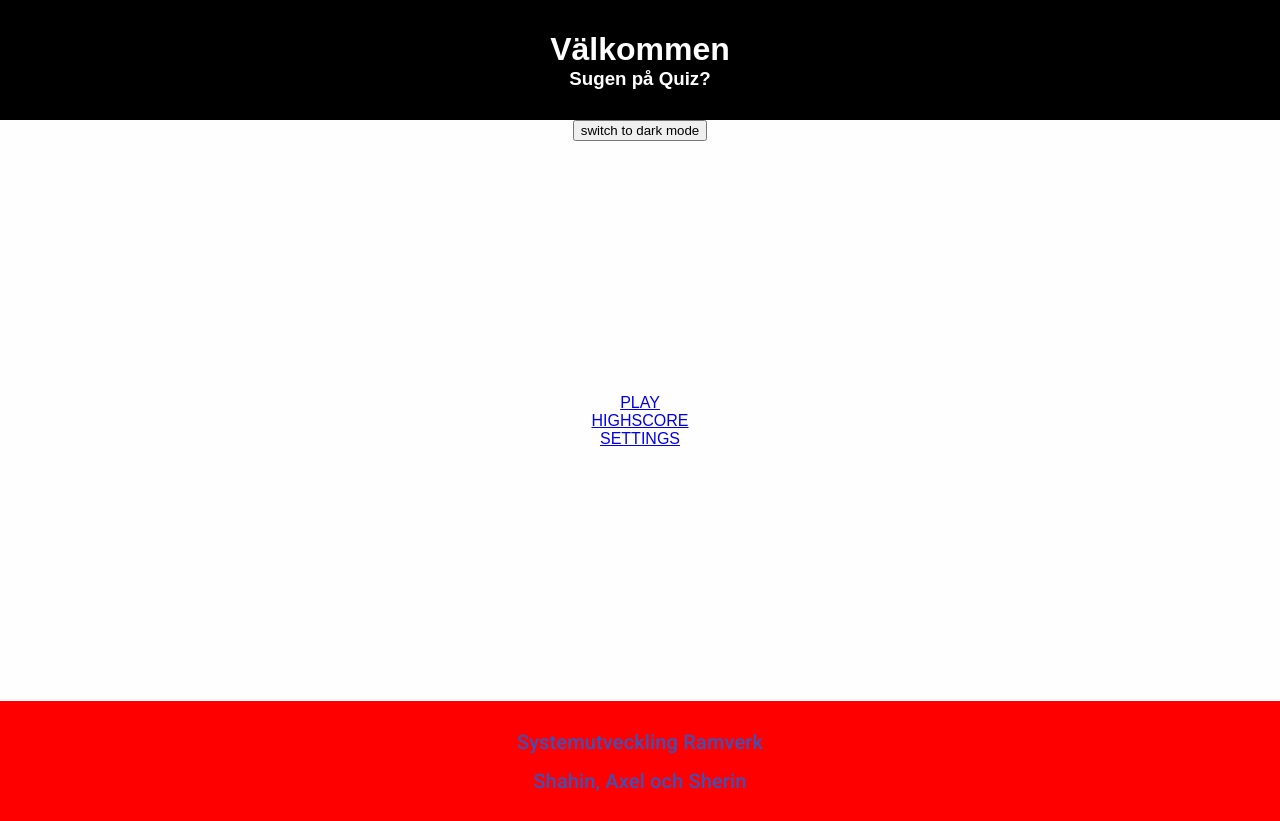
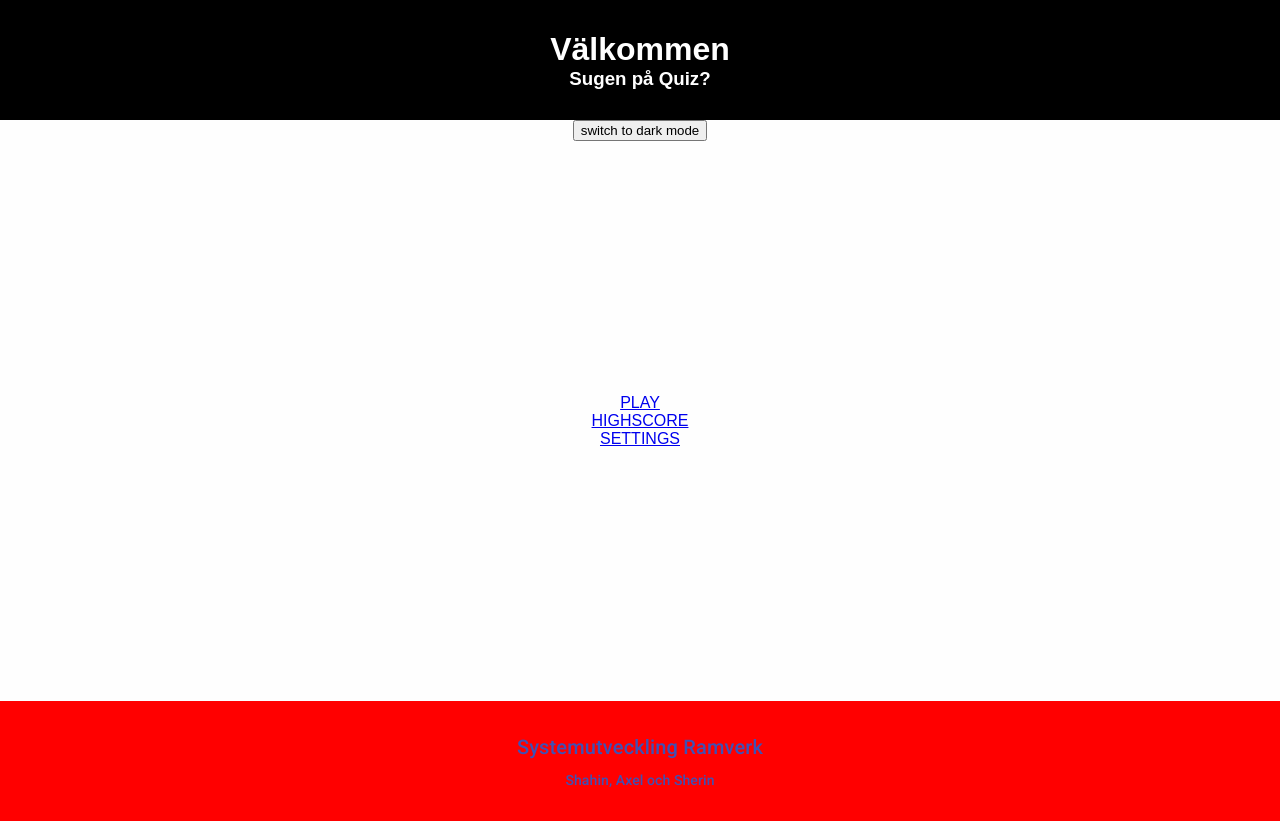
Before and after one commit to axelsundin/react-quiz, a React (Create React App) app: page / in a window 1280 px wide. Built offline with nearby package versions, Linux system fonts and the light colour scheme.

Commit message:
Update footer.tsx

```diff
--- a/src/components/footer.tsx
+++ b/src/components/footer.tsx
@@ -17,7 +17,7 @@ export default function AppFooter() {
             Systemutveckling Ramverk
         </Typography>
         <Typography
-            variant="h6"
+            variant="subtitle2"
             color="primary"
             align="center"
         >
```
